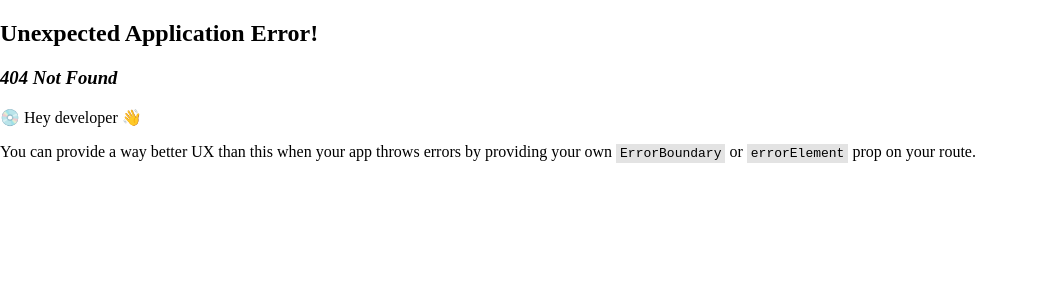
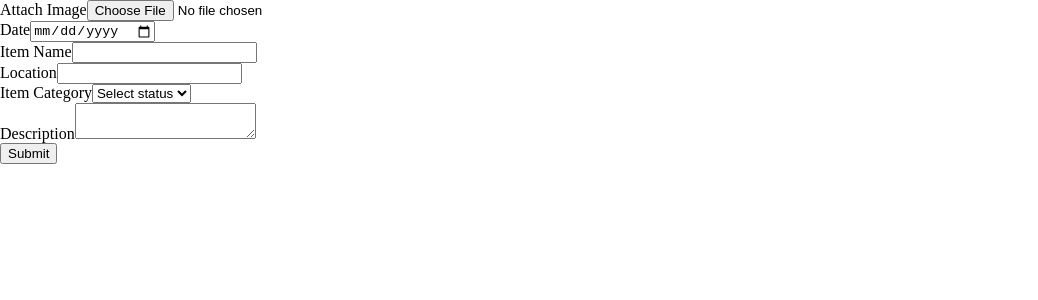
Before and after one commit to Code-the-Dream-School/ffprac-team7-front, a React (Vite) app: page /reportNewItem in a window 1280 px wide. Before the commit this address had no page. Shown: the top 300 px of the page, without its empty margins (0-1038 px from the left). Built offline with nearby package versions, Linux system fonts and the light colour scheme.

Commit message:
updated fields on form based on figma mockup, created route and added link to homepage

```diff
--- a/src/App.jsx
+++ b/src/App.jsx
@@ -28,6 +28,10 @@ function App() {
     {
       path: "/reportedItems",
       element: <Items/>
+    },
+    {
+      path: "/reportNewItem",
+      element: <NewItemPage/>
     }
 
   ]);
--- a/src/pages/NewItemPage.jsx
+++ b/src/pages/NewItemPage.jsx
@@ -1,26 +1,52 @@
-import React, { useState } from 'react';
+import React, { useState } from "react";
 
 const NewItemPage = () => {
-  const [title, setTitle] = useState('');
-  const [description, setDescription] = useState('');
-  const [status, setStatus] = useState('');
+  const [title, setTitle] = useState("");
+  const [description, setDescription] = useState("");
+  const [status, setStatus] = useState("");
+  const [image, setImage] = useState(null);
+  const [dateLostFound, setDateLostFound] = useState("");
+  const [location, setLocation] = useState("")
+
+  const handleImageChange = (e) => {
+    const file = e.target.files[0];
+    setImage(file);
+  };
 
   const handleSubmit = (e) => {
     e.preventDefault();
 
-    console.log('Form submitted:', { title, description, status });
+    console.log("Form submitted:", { title, description, status });
     // Reset to
-    setTitle('');
-    setDescription('');
-    setStatus('');
+    setTitle("");
+    setDescription("");
+    setStatus("");
   };
 
   return (
     <div>
-      <h2>New Item to Report</h2>
       <form onSubmit={handleSubmit}>
         <div>
-          <label htmlFor="title">Title:</label>
+          <label htmlFor="image">Attach Image</label>
+          <input
+            type="file"
+            id="image"
+            accept="image/*"
+            value={image}
+            onChange={handleImageChange}
+          ></input> </div>
+
+          <div><label htmlFor="date">Date</label>
+          <input
+            type="date"
+            id="dateLostFound"
+            value={dateLostFound}
+            onChange={(e) => setDateLostFound(e.target.value)}
+            required
+          ></input>
+
+           </div>
+        <div>  <label htmlFor="title">Item Name</label>
           <input
             type="text"
             id="title"
@@ -30,16 +56,17 @@ const NewItemPage = () => {
           />
         </div>
         <div>
-          <label htmlFor="description">Description:</label>
-          <textarea
-            id="description"
-            value={description}
-            onChange={(e) => setDescription(e.target.value)}
+          <label >Location</label>
+          <input
+            type="text"
+            id="location"
+            value={location}
+            onChange={(e) => setLocation(e.target.value)}
             required
           />
         </div>
         <div>
-          <label htmlFor="status">Status:</label>
+          <label htmlFor="status">Item Category</label>
           <select
             id="status"
             value={status}
@@ -51,6 +78,15 @@ const NewItemPage = () => {
             <option value="found">Found</option>
           </select>
         </div>
+        <div>
+          <label htmlFor="description">Description</label>
+          <textarea
+            id="description"
+            value={description}
+            onChange={(e) => setDescription(e.target.value)}
+            required
+          />
+        </div>
         <button type="submit">Submit</button>
       </form>
     </div>
--- a/src/pages/home.jsx
+++ b/src/pages/home.jsx
@@ -10,6 +10,7 @@ export function Home() {
             <Link to="/indexPage">Go to Index Page</Link>
             <Link to="/itemDetails">Go to Item Details page</Link>
             <Link to="/reportedItems">Reported Items</Link>
+            <Link to="/reportNewItem">Report and Item</Link>
         </div>
     )
 }
```
